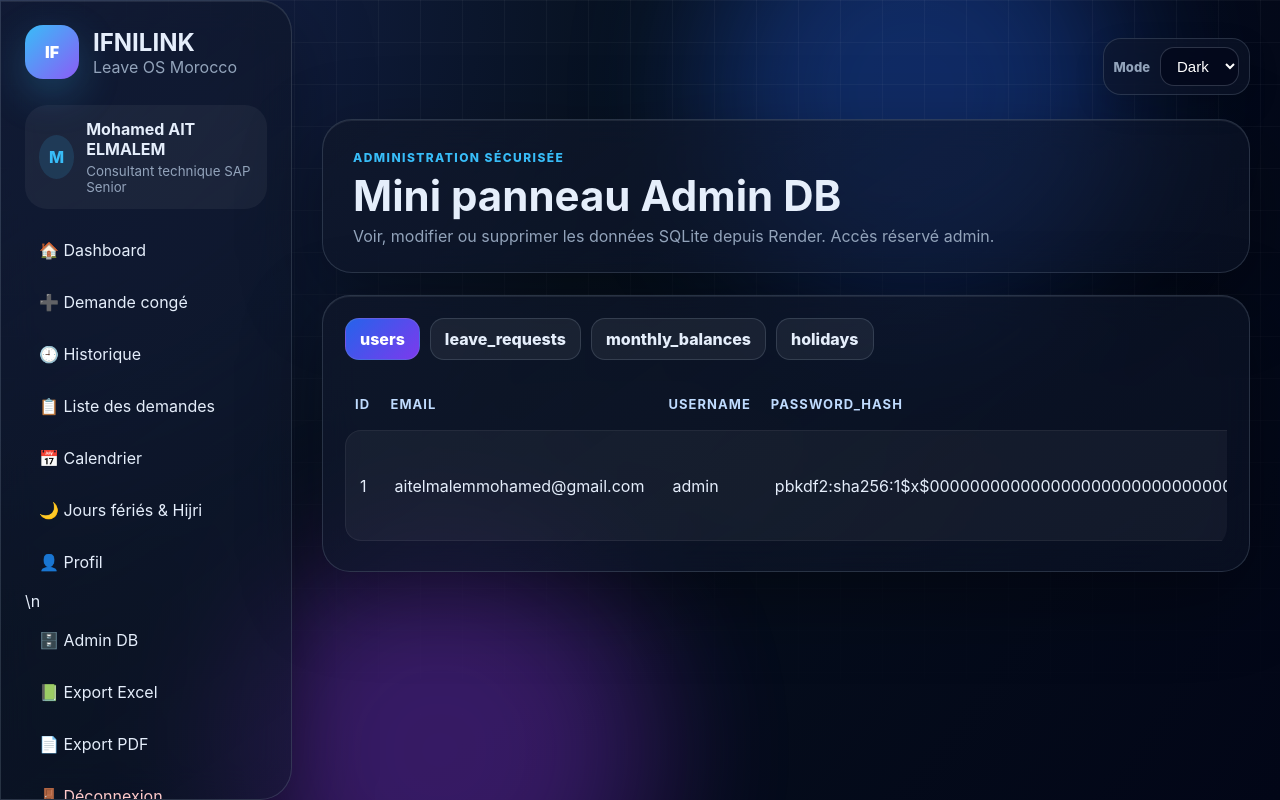
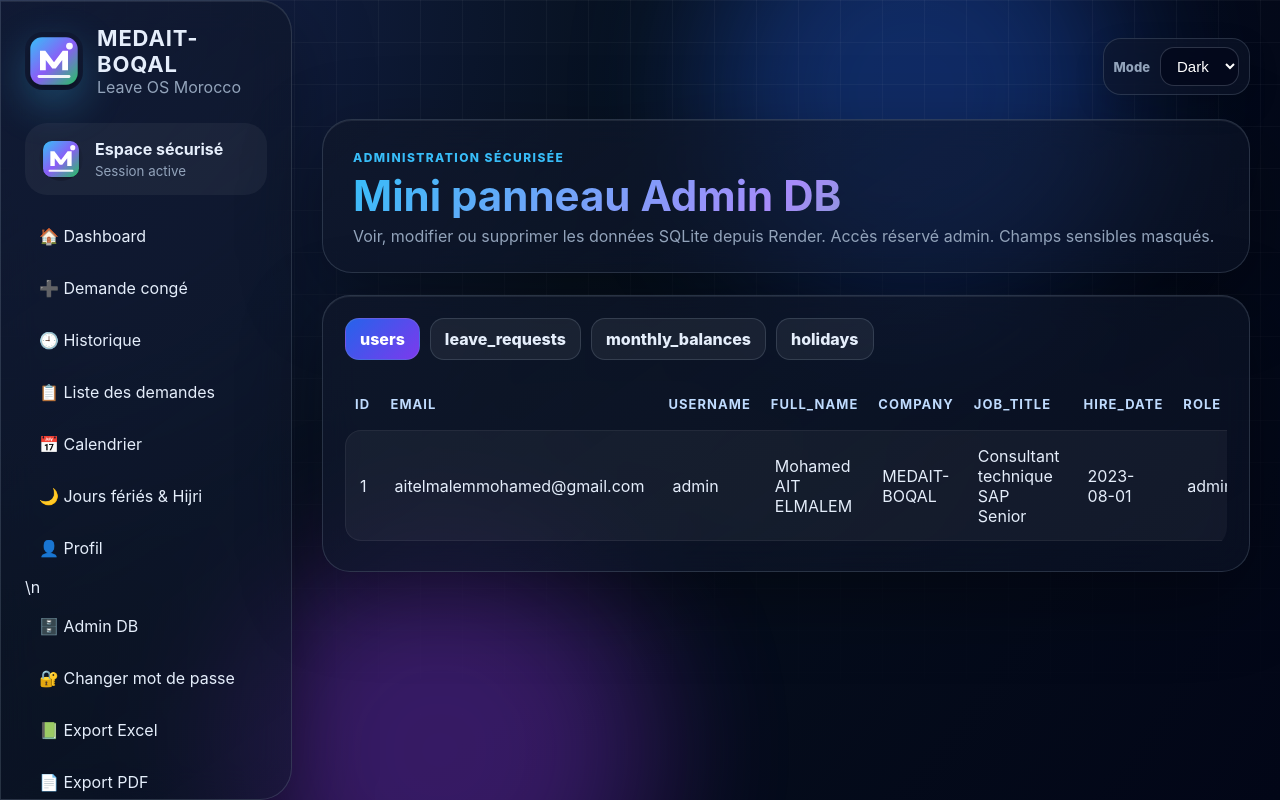
Before and after one commit to medait10/gestion-conges-ifnilink, a Flask app: page /admin/db?table=users in a window 1280 px wide. Run offline with Flask 3, Linux system fonts and the light colour scheme; the visitor is signed in with stand-in values (Sample User, id 1); data comes from the database, SQL or seed files in the repository.

Commit message:
v13 admin db panel

```diff
--- a/app.py
+++ b/app.py
@@ -22,6 +22,9 @@
 os.environ["OAUTHLIB_RELAX_TOKEN_SCOPE"] = "1"
 app = Flask(__name__, instance_relative_config=True)
 app.secret_key = os.getenv("SECRET_KEY", "dev-secret-change-me")
+app.config["SESSION_COOKIE_HTTPONLY"] = True
+app.config["SESSION_COOKIE_SAMESITE"] = "Lax"
+app.config["SESSION_COOKIE_SECURE"] = os.getenv("FLASK_ENV") == "production"
 os.makedirs(app.instance_path, exist_ok=True)
 app.config["SQLALCHEMY_DATABASE_URI"] = "sqlite:///" + os.path.join(app.instance_path, "conges_ifnilink.db")
 app.config["SQLALCHEMY_TRACK_MODIFICATIONS"] = False
@@ -66,7 +69,7 @@
     username = db.Column(db.String(80), unique=True, nullable=False)
     password_hash = db.Column(db.String(255))
     full_name = db.Column(db.String(150), default="Mohamed AIT ELMALEM")
-    company = db.Column(db.String(100), default="IFNILINK")
+    company = db.Column(db.String(100), default="MEDAIT-BOQAL")
     job_title = db.Column(db.String(120), default="Consultant technique SAP Senior")
     hire_date = db.Column(db.Date, default=date(2023,8,1))
     role = db.Column(db.String(20), default="admin")
@@ -221,7 +224,7 @@
 def seed_db():
     db.create_all()
     if not User.query.first():
-        u=User(username="admin", email="aitelmalemmohamed@gmail.com", password_hash=generate_password_hash("admin123"))
+        u=User(username="admin", email="aitelmalemmohamed@gmail.com", password_hash=generate_password_hash(os.getenv("ADMIN_PASSWORD", "Adm-IFNI-2026!Qx7#M9v2")))
         db.session.add(u)
 
     db.session.flush()
@@ -306,6 +309,16 @@
     return f"{hd} {months[hm-1]} {hy}H"
 
 
+
+@app.after_request
+def add_security_headers(response):
+    response.headers["X-Frame-Options"] = "DENY"
+    response.headers["X-Content-Type-Options"] = "nosniff"
+    response.headers["Referrer-Policy"] = "no-referrer"
+    response.headers["Permissions-Policy"] = "geolocation=(), microphone=(), camera=()"
+    response.headers["Cache-Control"] = "no-store"
+    return response
+
 @app.context_processor
 def inject():
     return {"user": current_user(), "months_fr": MONTHS_FR, "leave_types": LEAVE_TYPES, "hijri_date": gregorian_to_hijri_approx, "theme": (current_user().theme if current_user() else "dark")}
@@ -317,13 +330,62 @@
     year=int(request.args.get("year", date.today().year))
     recalc_from_seed(u, 2028, max(year, date.today().year+2))
     rows=MonthlyBalance.query.filter_by(year=year).order_by(MonthlyBalance.month).all()
-    pending=LeaveRequest.query.filter_by(status="pending").order_by(LeaveRequest.created_at.desc()).all()
-    approved=LeaveRequest.query.filter_by(status="approved").order_by(LeaveRequest.created_at.desc()).limit(8).all()
-    refused=LeaveRequest.query.filter_by(status="refused").count()
+    pending_q=LeaveRequest.query.filter_by(status="pending")
+    approved_q=LeaveRequest.query.filter_by(status="approved")
+    refused_q=LeaveRequest.query.filter_by(status="refused")
+    if u.role != "admin":
+        pending_q = pending_q.filter_by(user_id=u.id)
+        approved_q = approved_q.filter_by(user_id=u.id)
+        refused_q = refused_q.filter_by(user_id=u.id)
+    pending=pending_q.order_by(LeaveRequest.created_at.desc()).all()
+    approved=approved_q.order_by(LeaveRequest.created_at.desc()).limit(8).all()
+    refused=refused_q.count()
     total_taken=sum([r.taken for r in rows]) if rows else 0
     end_balance=rows[-1].balance if rows else 0
     years=list(range(2023, date.today().year + 2))
     return render_template("dashboard.html", rows=rows, year=year, years=years, pending=pending, approved=approved, refused=refused, total_taken=total_taken, end_balance=end_balance)
+
+
+@app.route("/register", methods=["GET","POST"])
+def register():
+    if request.method == "POST":
+        try:
+            full_name = request.form.get("full_name","").strip()
+            email = request.form.get("email","").strip().lower()
+            username = request.form.get("username","").strip()
+            password = request.form.get("password","")
+            confirm = request.form.get("confirm_password","")
+            hire_date_raw = request.form.get("hire_date","")
+
+            if not full_name or not email or not username or not password:
+                raise ValueError("Tous les champs obligatoires doivent être remplis.")
+            if password != confirm:
+                raise ValueError("La confirmation du mot de passe est différente.")
+            if len(password) < 10:
+                raise ValueError("Le mot de passe doit contenir au moins 10 caractères.")
+            if User.query.filter((User.email == email) | (User.username == username)).first():
+                raise ValueError("Email ou utilisateur déjà utilisé.")
+
+            hire_dt = datetime.strptime(hire_date_raw, "%Y-%m-%d").date() if hire_date_raw else date.today()
+            u = User(
+                email=email,
+                username=username,
+                password_hash=generate_password_hash(password),
+                full_name=full_name,
+                company=request.form.get("company") or "MEDAIT-BOQAL",
+                job_title=request.form.get("job_title") or "Utilisateur",
+                hire_date=hire_dt,
+                role="user"
+            )
+            db.session.add(u)
+            db.session.commit()
+            flash("Compte créé avec succès. Tu peux te connecter.", "success")
+            return redirect(url_for("login"))
+        except Exception as e:
+            db.session.rollback()
+            flash(str(e), "danger")
+    return render_template("register.html")
+
 
 @app.route("/login", methods=["GET","POST"])
 def login():
@@ -467,7 +529,10 @@
             return redirect(url_for("history"))
         except Exception as e:
             db.session.rollback(); flash(str(e), "danger")
-    recent_requests = LeaveRequest.query.order_by(LeaveRequest.created_at.desc()).limit(12).all()
+    recent_q = LeaveRequest.query
+    if current_user().role != "admin":
+        recent_q = recent_q.filter_by(user_id=current_user().id)
+    recent_requests = recent_q.order_by(LeaveRequest.created_at.desc()).limit(12).all()
     return render_template("request_leave.html", recent_requests=recent_requests)
 
 def send_gmail(lr):
@@ -536,6 +601,8 @@
 def requests_list():
     year = request.args.get("year", "all")
     q = LeaveRequest.query
+    if current_user().role != "admin":
+        q = q.filter(LeaveRequest.user_id == current_user().id)
     if year != "all":
         q = q.filter(db.extract("year", LeaveRequest.start_date) == int(year))
     rows = q.order_by(LeaveRequest.created_at.desc()).all()
@@ -624,6 +691,8 @@
 def history():
     year = request.args.get("year", "all")
     q = LeaveRequest.query
+    if current_user().role != "admin":
+        q = q.filter(LeaveRequest.user_id == current_user().id)
     if year != "all":
         q = q.filter(db.extract("year", LeaveRequest.start_date) == int(year))
     rows=q.order_by(LeaveRequest.created_at.desc()).all()
@@ -679,7 +748,10 @@
 @login_required
 def calendar_view():
     year=int(request.args.get("year", date.today().year))
-    approved=LeaveRequest.query.filter_by(status="approved").all()
+    approved_q=LeaveRequest.query.filter_by(status="approved")
+    if current_user().role != "admin":
+        approved_q = approved_q.filter_by(user_id=current_user().id)
+    approved=approved_q.all()
     xdays=set()
     for lr in approved:
         for d in dates_in_range(lr.start_date,lr.end_date):
@@ -768,11 +840,11 @@
 
     wb = Workbook()
     ws = wb.active
-    ws.title = "Bilan congés"
+    ws.title = "MEDAIT-BOQAL Bilan"
 
     u = current_user()
     ws.merge_cells("A1:G1")
-    ws["A1"] = "Bilan des congés - IFNILINK"
+    ws["A1"] = "Bilan des congés - MEDAIT-BOQAL"
     ws["A1"].font = Font(size=20, bold=True, color="FFFFFF")
     ws["A1"].fill = PatternFill("solid", fgColor="1E293B")
     ws["A1"].alignment = Alignment(horizontal="center")
@@ -812,20 +884,21 @@
     for col in range(1, 8):
         ws.column_dimensions[get_column_letter(col)].width = [12,16,16,20,14,30,16][col-1]
     ws.freeze_panes = "A5"
+    ws.sheet_properties.tabColor = "38BDF8"
 
-    path=os.path.join(app.instance_path,"bilan_conges_ifnilink.xlsx")
+    path=os.path.join(app.instance_path,"bilan_conges_medait_boqal.xlsx")
     wb.save(path)
     return send_file(path, as_attachment=True)
 
 @app.route("/export_pdf")
 @login_required
 def export_pdf():
-    path=os.path.join(app.instance_path,"bilan_conges_ifnilink.pdf")
+    path=os.path.join(app.instance_path,"bilan_conges_medait_boqal.pdf")
     doc=SimpleDocTemplate(path,pagesize=landscape(A4), rightMargin=24, leftMargin=24, topMargin=24, bottomMargin=24)
     styles=getSampleStyleSheet()
     u = current_user()
 
-    title = Paragraph("<b>Bilan des congés - IFNILINK</b>", styles["Title"])
+    title = Paragraph("<b>Bilan des congés - MEDAIT-BOQAL</b>", styles["Title"])
     subtitle = Paragraph(f"{u.full_name} | {u.job_title} | Date d'embauche : {u.hire_date.strftime('%d/%m/%Y')}", styles["Normal"])
 
     data=[["Année","Mois","Crédit","Extra","Pris","Période","Solde"]]
@@ -848,6 +921,29 @@
     return send_file(path, as_attachment=True)
 
 
+
+@app.route("/admin/change_password", methods=["GET", "POST"])
+@login_required
+@admin_required
+def admin_change_password():
+    u = current_user()
+    if request.method == "POST":
+        current = request.form.get("current_password", "")
+        new = request.form.get("new_password", "")
+        confirm = request.form.get("confirm_password", "")
+        if not u.password_hash or not check_password_hash(u.password_hash, current):
+            flash("Mot de passe actuel incorrect.", "danger")
+        elif len(new) < 14:
+            flash("Le nouveau mot de passe doit contenir au moins 14 caractères.", "danger")
+        elif new != confirm:
+            flash("Confirmation différente.", "danger")
+        else:
+            u.password_hash = generate_password_hash(new)
+            db.session.commit()
+            flash("Mot de passe admin modifié.", "success")
+            return redirect(url_for("dashboard"))
+    return render_template("admin_change_password.html")
+
 # Mini panneau Admin SQLite
 ADMIN_DB_MODELS = {
     "users": User,
@@ -866,7 +962,7 @@
         table = "leave_requests"
     model = ADMIN_DB_MODELS[table]
     rows = model.query.order_by(model.id.desc()).limit(300).all()
-    columns = [c.name for c in model.__table__.columns]
+    columns = [c.name for c in model.__table__.columns if c.name not in ["password_hash", "google_token"]]
     return render_template("admin_db.html", tables=tables, table=table, rows=rows, columns=columns)
 
 @app.route("/admin/db/edit/<table>/<int:rid>", methods=["GET", "POST"])
@@ -877,7 +973,7 @@
         abort(404)
     model = ADMIN_DB_MODELS[table]
     row = db.session.get(model, rid) or abort(404)
-    columns = [c for c in model.__table__.columns if c.name != "id"]
+    columns = [c for c in model.__table__.columns if c.name not in ["id", "password_hash", "google_token"]]
     if request.method == "POST":
         try:
             for col in columns:
--- a/static/style.css
+++ b/static/style.css
@@ -143,3 +143,16 @@
 .db-actions{display:flex;gap:8px;align-items:center;flex-wrap:wrap}
 .btn-link.mini,.danger-btn.mini{padding:8px 10px;font-size:12px;border-radius:12px}
 @media(max-width:760px){.db-actions{display:grid;grid-template-columns:1fr}.db-actions form{width:100%}.db-actions button,.db-actions a{text-align:center;width:100%}}
+
+.security-note{color:var(--muted);font-size:13px;background:rgba(34,197,94,.1);padding:10px;border-radius:14px}
+
+
+/* V15 MEDAIT-BOQAL Brand */
+.logo-img{width:58px;height:58px;border-radius:18px;object-fit:cover;box-shadow:0 15px 40px rgba(56,189,248,.28)}
+.logo-small{width:44px;height:44px;border-radius:50%;object-fit:cover;background:transparent}
+.login-logo-img{width:96px;height:96px;border-radius:30px;object-fit:cover;margin:auto;display:block;box-shadow:0 20px 55px rgba(56,189,248,.35)}
+.register-link{display:block;margin-top:12px;text-decoration:none;color:#bae6fd;font-weight:900}
+.register-form{display:grid;gap:12px}
+.simple-label{text-align:left;color:var(--muted);display:grid;gap:6px}
+.brand h2{font-size:22px;letter-spacing:.04em}
+.hero h1,.login-card h1{background:linear-gradient(135deg,#38bdf8,#a78bfa,#22c55e);-webkit-background-clip:text;color:transparent}
--- a/templates/admin_db.html
+++ b/templates/admin_db.html
@@ -1,5 +1,5 @@
 {% extends "base.html" %}{% block content %}
-<div class="hero glass"><div><span class="eyebrow">Administration sécurisée</span><h1>Mini panneau Admin DB</h1><p>Voir, modifier ou supprimer les données SQLite depuis Render. Accès réservé admin.</p></div></div>
+<div class="hero glass"><div><span class="eyebrow">Administration sécurisée</span><h1>Mini panneau Admin DB</h1><p>Voir, modifier ou supprimer les données SQLite depuis Render. Accès réservé admin. Champs sensibles masqués.</p></div></div>
 <div class="panel glass">
   <div class="db-tabs">{% for t in tables %}<a class="db-tab {% if t==table %}active{% endif %}" href="{{ url_for('admin_db', table=t) }}">{{ t }}</a>{% endfor %}</div>
   <div class="table-scroll">
--- a/templates/base.html
+++ b/templates/base.html
@@ -3,7 +3,7 @@
 <head>
 <meta charset="utf-8">
 <meta name="viewport" content="width=device-width,initial-scale=1">
-<title>IFNILINK Congés Pro</title>
+<title>MEDAIT-BOQAL Congés Pro</title>
 <link rel="preconnect" href="https://fonts.googleapis.com">
 <link rel="stylesheet" href="{{ url_for('static', filename='style.css') }}">
 </head>
@@ -13,12 +13,12 @@
 {% if user %}
 <aside class="sidebar glass">
   <div class="brand">
-    <div class="logo">IF</div>
-    <div><h2>IFNILINK</h2><span>Leave OS Morocco</span></div>
+    <img class="logo-img" src="{{ url_for('static', filename='logo.svg') }}" alt="MEDAIT-BOQAL">
+    <div><h2>MEDAIT-BOQAL</h2><span>Leave OS Morocco</span></div>
   </div>
   <div class="profile-mini">
-    <div class="avatar">{{ user.full_name[:1] }}</div>
-    <div><b>{{ user.full_name }}</b><small>{{ user.job_title }}</small></div>
+    <img class="avatar logo-small" src="{{ url_for('static', filename='logo.svg') }}" alt="MB">
+    <div><b>Espace sécurisé</b><small>Session active</small></div>
   </div>
   <nav>
     <a href="{{url_for('dashboard')}}">🏠 Dashboard</a>
@@ -28,6 +28,7 @@
     <a href="{{url_for('calendar_view')}}">📅 Calendrier</a>
     <a href="{{url_for('holidays')}}">🌙 Jours fériés & Hijri</a>
     <a href="{{url_for('profile')}}">👤 Profil</a>\n    <a href="{{url_for('admin_db')}}">🗄️ Admin DB</a>
+    <a href="{{url_for('admin_change_password')}}">🔐 Changer mot de passe</a>
     <a href="{{url_for('export_excel')}}">📗 Export Excel</a>
     <a href="{{url_for('export_pdf')}}">📄 Export PDF</a>
     <a href="{{url_for('logout')}}" class="logout">🚪 Déconnexion</a>
--- a/templates/dashboard.html
+++ b/templates/dashboard.html
@@ -2,7 +2,7 @@
 <div class="hero glass">
   <div>
     <span class="eyebrow">Gestion congés secteur privé Maroc</span>
-    <h1>Dashboard RH IFNILINK</h1>
+    <h1>Dashboard RH MEDAIT-BOQAL</h1>
     <p>Suivi annuel, ancienneté, jours fériés Maroc, Hijri, approbation/refus et export.</p>
   </div>
   <form class="year-picker">
```
Also changed, not shown: templates/admin_change_password.html (added, +23 -0 lines), templates/login.html (+5 -4 lines), templates/register.html (added, +21 -0 lines), README.md, static/logo.svg (added), 1 other file.
